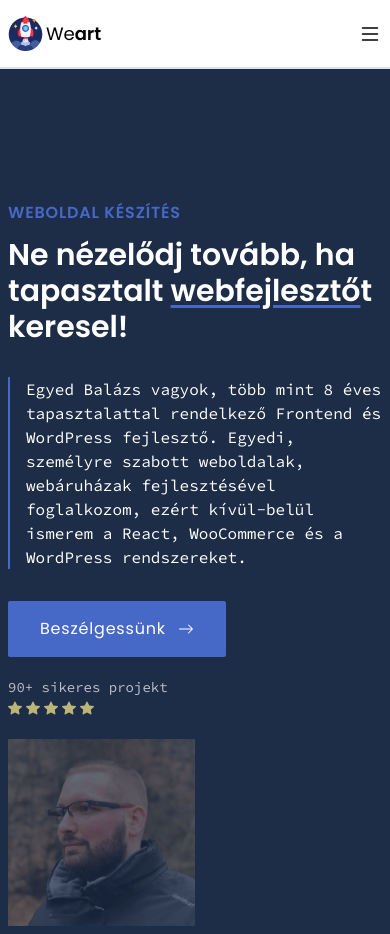
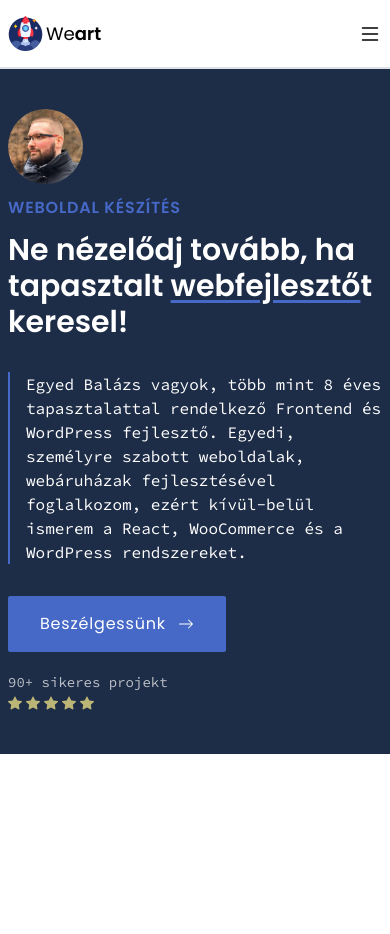
Before and after one commit to weartstudio/weart_nextjs, a Next.js app: page / in a window 390 px wide. After the commit the page ends 844 px from the top, so only its background shows below. Built offline with nearby package versions, Linux system fonts and the light colour scheme.

Commit message:
responsiveness and gitignore

```diff
--- a/app/page.js
+++ b/app/page.js
@@ -6,6 +6,9 @@ import { BsStarFill, BsArrowRight } from "react-icons/bs";
 export default function Home() {
   return (
     <>
+    <header>
+      <title>Weart.hu - Egyed Balázs Web és WordPress fejlesztő</title>
+    </header>
 
     <Header>
 
@@ -33,7 +36,9 @@ export default function Home() {
 
     <section>
       <div className="container mx-auto px-2 grid">
+        <div className="grid md:grid-cols-2">
 
+        </div>
       </div>
     </section>
 
--- a/components/Blocks/Header.js
+++ b/components/Blocks/Header.js
@@ -4,13 +4,13 @@ export default function Header({children}) {
 	return (
 		<section className='bg-weart-800 relative '>
       <div className="container mx-auto px-2">
-        <div className="grid lg:grid-cols-2 md:pb-28 pt-28 pb-2 min-h-[650px] items-center">
-          <div className='text-white py-5'>
+        <div className="grid gap-3 lg:grid-cols-2 md:py-28 py-10 lg:min-h-[650px] items-center">
+          <div className='text-white'>
             {children}
           </div>
-          <div className='lg:absolute inset-y-0 right-0 w-1/2 max-w-3xl opacity-30'>
+          <div className='lg:absolute inset-y-0 right-0 lg:w-1/2 w-1/5 max-w-3xl lg:opacity-30 row-start-1'>
             <div className='hidden lg:block absolute inset-y-0 left-0 w-[40%] bg-gradient-to-r from-weart-800'></div>
-            <Image src="/avatar.jpeg" width={460} height={460} alt='' className='h-full w-full object-cover object-right'/>
+            <Image src="/avatar.jpeg" width={460} height={460} alt='' className='h-full w-full object-cover object-right rounded-full lg:rounded-none'/>
           </div>
         </div>
       </div>
```
Also changed, not shown: 1 other file (tests, documents, lock files or other folders).
